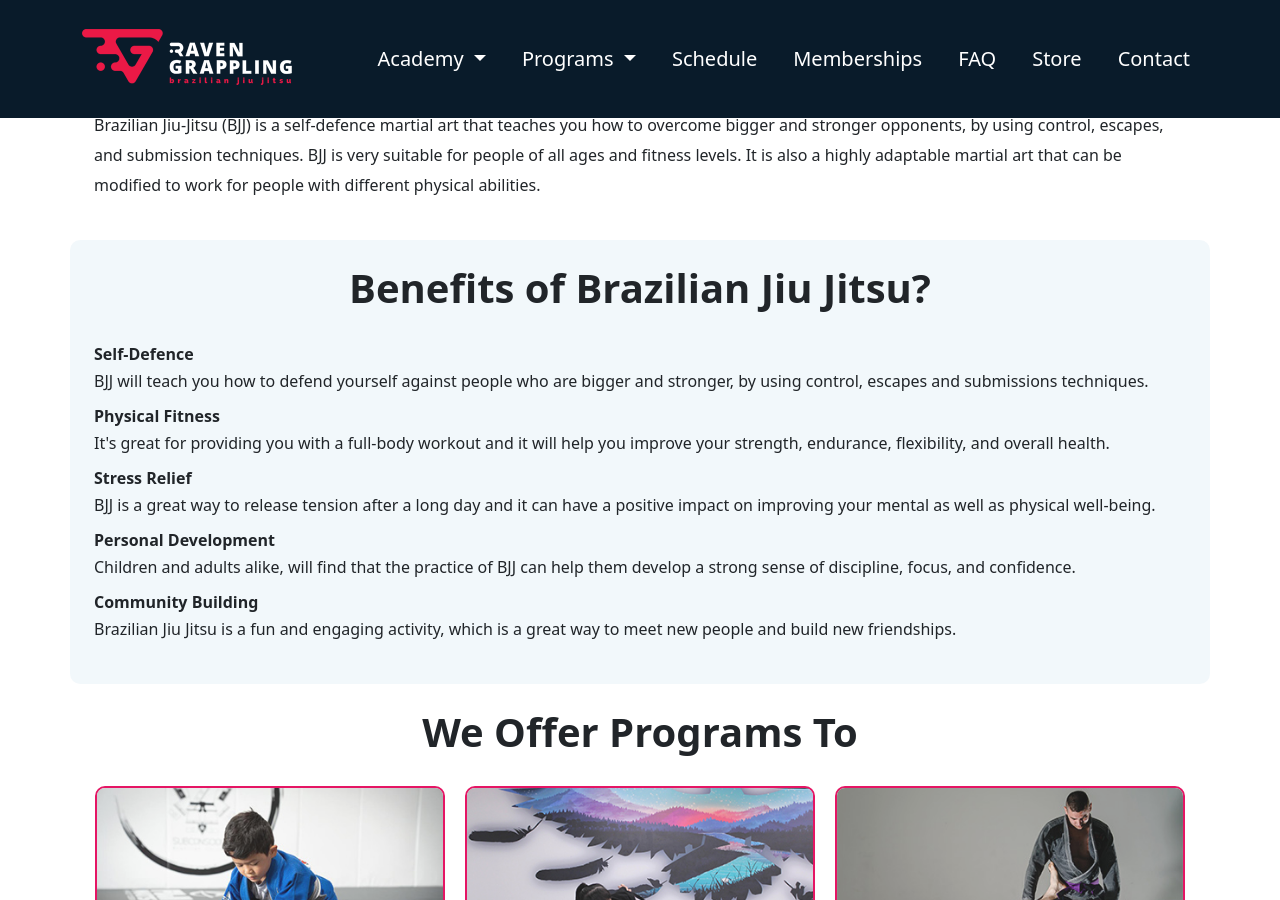
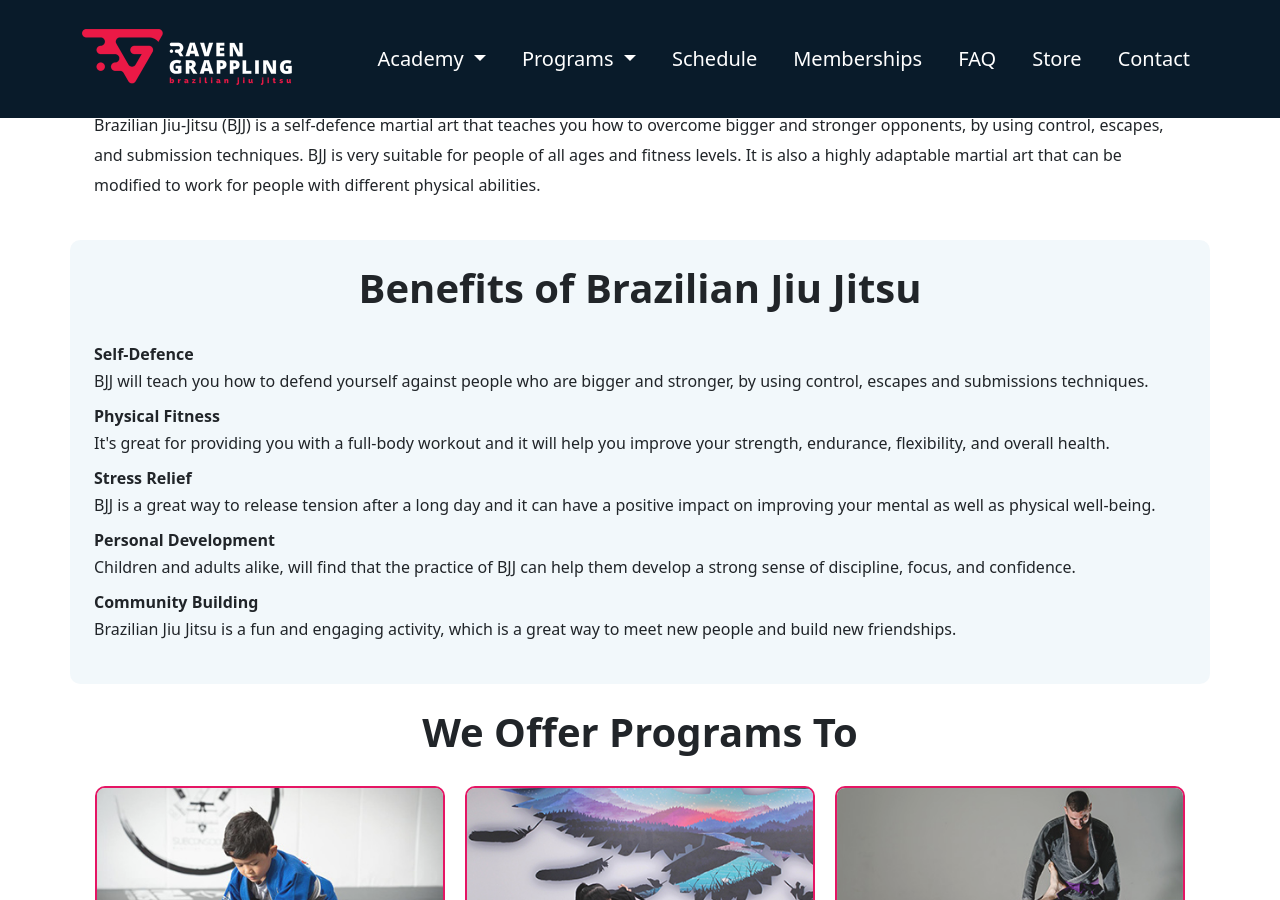
Before and after one commit to RavenGrappling/RavenGrappling.github.io, a Jekyll site: the page built from index.md, in a window 1280 px wide and 900 px high, scrolled down 1298 px. Built offline with Jekyll 4.4.1, drawn with Linux system fonts in a browser that asks for light colours.

Commit message:
Update index.md

```diff
--- a/index.md
+++ b/index.md
@@ -39,7 +39,7 @@ layout: default
 </div>
 
 <div class="container py-5 px-4 p-lg-4 rg-container-bg">
-  <h1 class="text-center fw-bold">Benefits of Brazilian Jiu Jitsu?</h1>
+  <h1 class="text-center fw-bold">Benefits of Brazilian Jiu Jitsu</h1>
 
   <dl>
     <dt>
```
